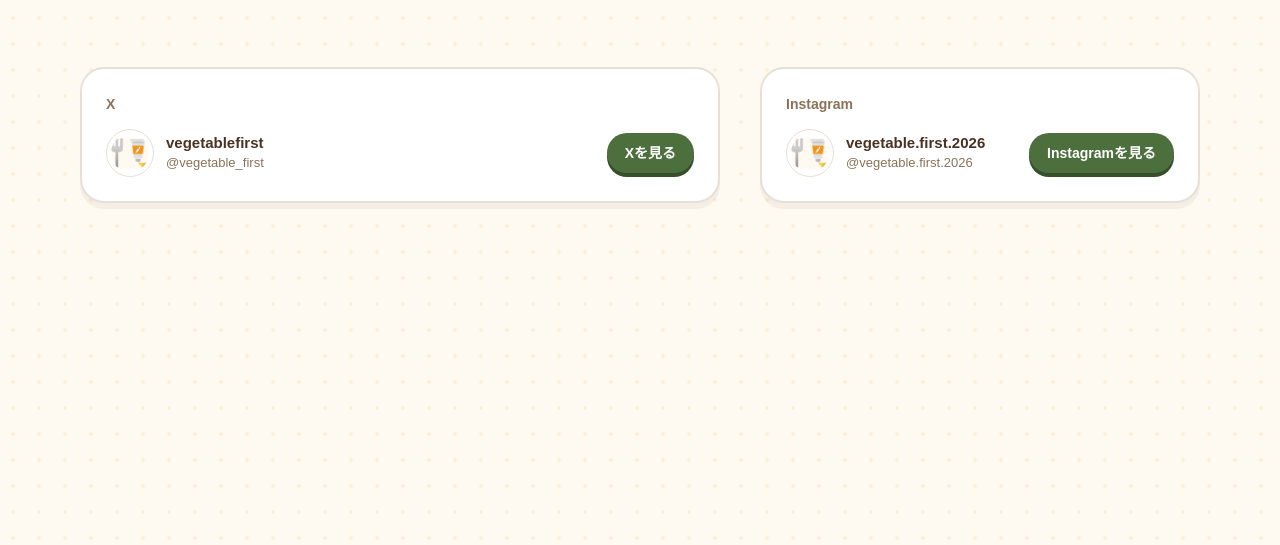
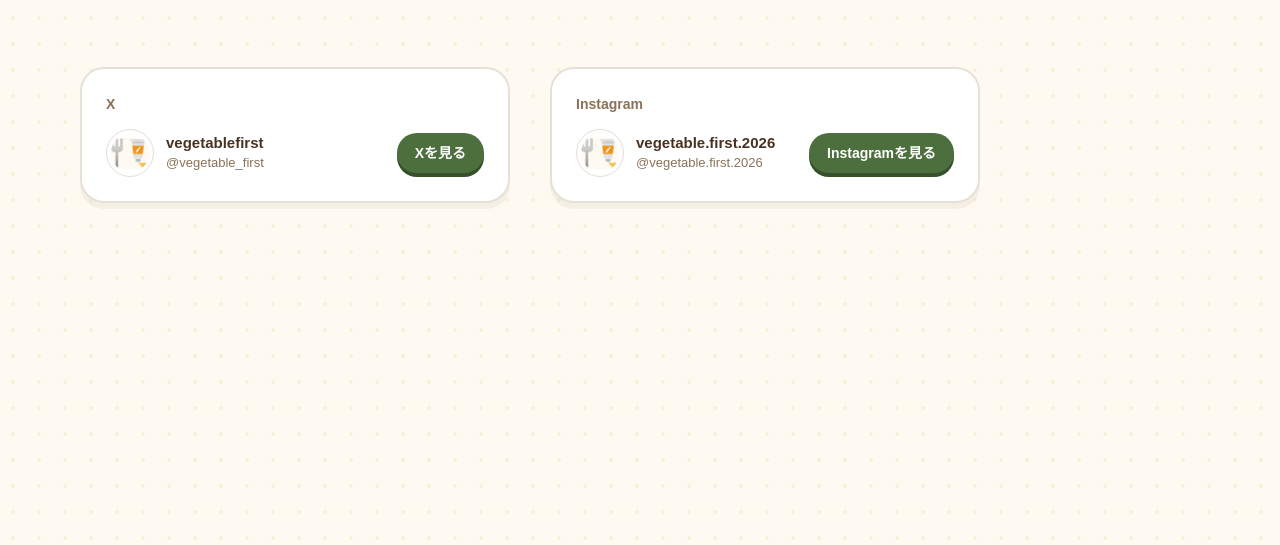
Before and after one commit to a12405033-cell/vegetable-first, a plain HTML site: page yasai-enogu-site/sns.html in a window 1280 px wide. Shown: the part 255-800 px from the top of the page. Drawn offline with Linux system fonts and the light colour scheme; a web font is replaced by a local one.

Commit message:
SNSカードの並びを調整

```diff
--- a/yasai-enogu-site/css/style.css
+++ b/yasai-enogu-site/css/style.css
@@ -658,3 +658,7 @@ a.news__item:hover .news__arrow { background: var(--c-orange); border-color: var
 
 /* 写真が1枚だけの段は大きくしすぎない */
 .row > .photo:only-child { flex: 0 0 auto !important; width: min(380px, 70%); }
+
+/* SNS：XもInstagramと同じカードに */
+.sns { grid-template-columns: 1fr 1fr; max-width: 900px; }
+@media (max-width: 960px) { .sns { grid-template-columns: 1fr; } }
```
